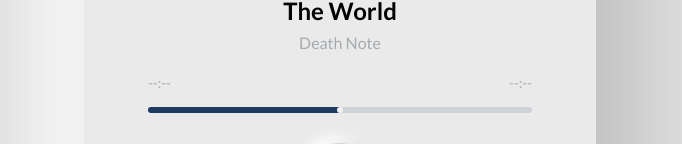
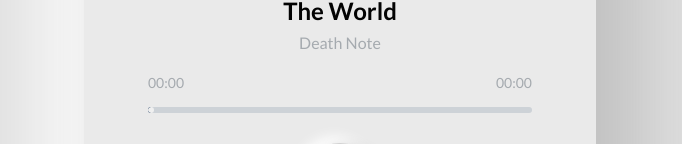
Before and after one commit to fabioalcocer/music-player-neuromorphism, a React (Vite) app: page / in a window 1280 px wide. Shown: the part 450-594 px from the top of the page, without its empty margins (300-982 px from the left). Built offline with nearby package versions, Linux system fonts and the light colour scheme.

Commit message:
add time update function

```diff
--- a/src/components/Player.jsx
+++ b/src/components/Player.jsx
@@ -4,10 +4,18 @@
 function Player() {
   const [currentSong, setCurrentSong] = useState(0)
   const [audio, setAudio] = useState(songs[0])
+  const [repeatSong, setRepeatSong] = useState(false)
+
+  const [timeSong, setTimeSong] = useState({
+    currentTime: '00:00',
+    duration: 0,
+  })
+
   const audioPlayer = useRef(null)
+  const playerProgress = useRef(null)
+  const playerVolume = useRef(null)
   const btnPlayIcon = useRef(null)
   const btnRepeatIcon = useRef(null)
-  const playerVolume = useRef(null)
 
   useEffect(() => {
     updatePlayer()
@@ -46,19 +54,54 @@
     setAudio(song)
   }
 
-  const toggleRepeatSong = () => {
-    btnRepeatIcon.current.classList.toggle('btn-activated')
-  }
-
   const changeVolume = () => {
     const { value } = playerVolume.current
     audioPlayer.current.volume = value
   }
 
+  const timeUpdate = () => {
+    const { currentTime, duration } = audioPlayer.current
+
+    if (isNaN(duration)) return
+
+    playerProgress.current.max = duration
+    playerProgress.current.value = currentTime
+
+    setTimeSong({
+      currentTime: formatSecondsToMinutes(
+        audioPlayer.current.currentTime
+      ),
+      duration: formatSecondsToMinutes(audioPlayer.current.duration),
+    })
+  }
+
+  const formatSecondsToMinutes = (seconds = 0.0) => {
+    return new Date(seconds * 1000).toISOString().slice(14, 19)
+  }
+
+  const changeTime = () => {
+    audioPlayer.current.currentTime = playerProgress.current.value
+  }
+
+  const toggleRepeatSong = () => {
+    setRepeatSong(!repeatSong)
+    btnRepeatIcon.current.classList.toggle('btn-activated')
+  }
+
+  const ended = () => {
+    repeatSong ? togglePlaySong() : changeSong(true)
+  }
+
   return (
     <main className='container'>
       <div className='player'>
-        <audio ref={audioPlayer} src={audio.path}></audio>
+        <audio
+          ref={audioPlayer}
+          src={audio.path}
+          volume={0}
+          onTimeUpdate={timeUpdate}
+          onEnded={ended}
+        ></audio>
         <p className='song-status'>Now Playing</p>
         <img
           alt='cover song'
@@ -70,14 +113,17 @@
 
         <div className='player-progress'>
           <div className='progress-values'>
-            <span>--:--</span>
-            <span>--:--</span>
+            <span>{timeSong.currentTime}</span>
+            <span>
+              {formatSecondsToMinutes(audioPlayer.current?.duration)}
+            </span>
           </div>
           <input
+            ref={playerProgress}
             type='range'
             name=''
-            id='player-progress'
-            defaultValue={50}
+            defaultValue={0}
+            onChange={changeTime}
           />
         </div>
 
@@ -103,7 +149,7 @@
           </button>
 
           <div className='dropdown'>
-            <button id='btn-volume' className='btn btn-volume'>
+            <button className='btn btn-volume'>
               <i className='bi bi-volume-up-fill'></i>
             </button>
 
@@ -111,7 +157,6 @@
               <input
                 onChange={changeVolume}
                 type='range'
-                id='player-volume'
                 ref={playerVolume}
                 defaultValue={1}
                 min={0}
```
